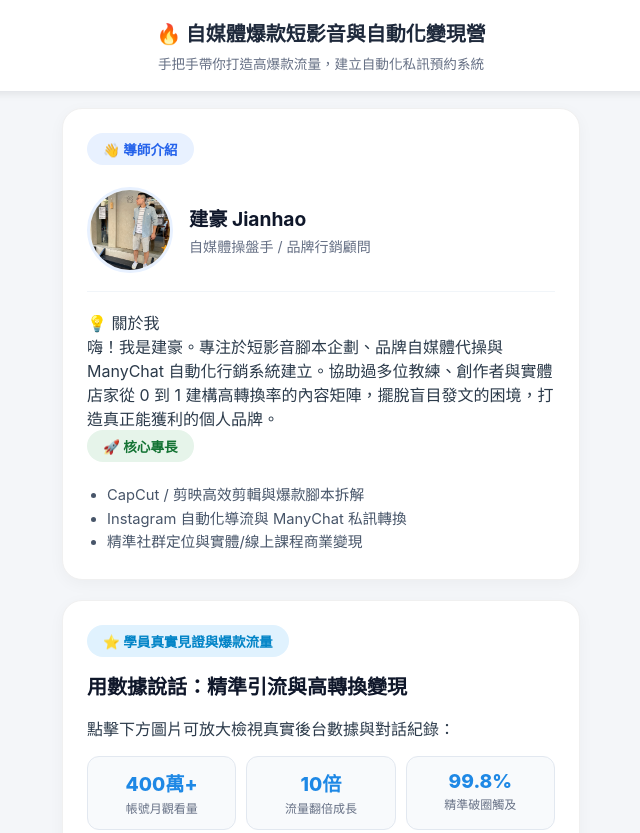
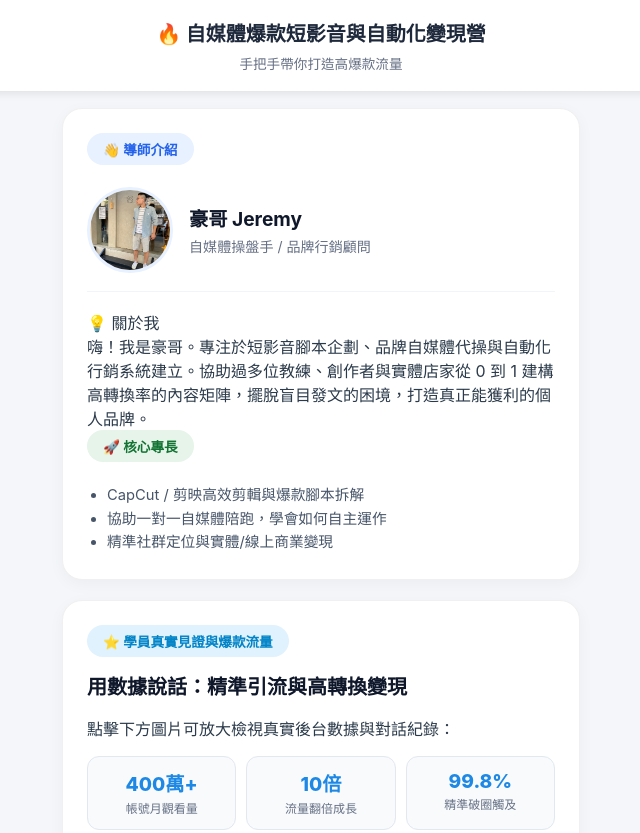
Before and after one commit to leo360603/class, a plain HTML site: page index.html in a window 1280 px wide. Shown: the top 833 px of the page, without its empty margins (319-959 px from the left). Drawn offline with Linux system fonts and the light colour scheme.

Commit message:
Add files via upload

```diff
--- a/index.html
+++ b/index.html
@@ -3,7 +3,7 @@
 <head>
     <meta charset="UTF-8">
     <meta name="viewport" content="width=device-width, initial-scale=1.0">
-    <title>自媒體短影音實戰培訓｜限時一對一招生</title>
+    <title>自媒體短影音代操｜限時一對一免費定位諮詢</title>
     <link rel="stylesheet" href="style.css">
 </head>
 <body>
@@ -12,7 +12,7 @@
     <div class="sticky-header">
         <div class="header">
             <h1>🔥 自媒體爆款短影音與自動化變現營</h1>
-            <p>手把手帶你打造高爆款流量，建立自動化私訊預約系統</p>
+            <p>手把手帶你打造高爆款流量</p>
         </div>
     </div>
 
@@ -23,9 +23,9 @@
             <span class="pill-tag pill-blue">👋 導師介紹</span>
             <div class="profile-header">
                 <!-- 大頭照放於 images 資料夾 -->
-                <img src="images/your-photo.jpg" alt="建豪 Jianhao" class="profile-img" onerror="this.onerror=null;this.src='https://via.placeholder.com/80?text=Jianhao'">
+                <img src="images/your-photo.jpg" alt="豪哥 Jeremy" class="profile-img" onerror="this.onerror=null;this.src='https://via.placeholder.com/80?text=Jianhao'">
                 <div class="profile-title">
-                    <h2>建豪 Jianhao</h2>
+                    <h2>豪哥 Jeremy</h2>
                     <p class="subtitle">自媒體操盤手 / 品牌行銷顧問</p>
                 </div>
             </div>
@@ -35,7 +35,7 @@
             <div class="section">
                 <div class="section-title">💡 關於我</div>
                 <div class="section-content">
-                    嗨！我是建豪。專注於短影音腳本企劃、品牌自媒體代操與 ManyChat 自動化行銷系統建立。協助過多位教練、創作者與實體店家從 0 到 1 建構高轉換率的內容矩陣，擺脫盲目發文的困境，打造真正能獲利的個人品牌。
+                    嗨！我是豪哥。專注於短影音腳本企劃、品牌自媒體代操與自動化行銷系統建立。協助過多位教練、創作者與實體店家從 0 到 1 建構高轉換率的內容矩陣，擺脫盲目發文的困境，打造真正能獲利的個人品牌。
                 </div>
             </div>
 
@@ -43,8 +43,8 @@
                 <span class="pill-tag pill-green">🚀 核心專長</span>
                 <ul class="skill-list">
                     <li>CapCut / 剪映高效剪輯與爆款腳本拆解</li>
-                    <li>Instagram 自動化導流與 ManyChat 私訊轉換</li>
-                    <li>精準社群定位與實體/線上課程商業變現</li>
+                    <li>協助一對一自媒體陪跑，學會如何自主運作</li>
+                    <li>精準社群定位與實體/線上商業變現</li>
                 </ul>
             </div>
         </div>
@@ -132,7 +132,7 @@
         <!-- 區塊 3：報名諮詢表單 -->
         <div class="card">
             <span class="pill-tag pill-blue">📩 立即預約諮詢</span>
-            <h2 class="day-title">留下資訊，搶先獲得一對一評估名額</h2>
+            <h2 class="day-title">留下資訊，前20名可預約30分鐘免費一對一諮詢定位</h2>
             <p class="section-content">請填寫以下資訊，成功提交後系統將由專人主動與您聯繫。</p>
 
             <form id="customForm">
@@ -174,7 +174,7 @@
 
         // 表單提交處理邏輯
         document.getElementById('customForm').addEventListener('submit', function(e) {
-            e.preventDefault(); // 防止頁面重新整理
+            e.preventDefault(); // 防止頁面預設送出行為
 
             const submitBtn = document.getElementById('submitBtn');
             const GAS_URL = 'https://script.google.com/macros/s/AKfycbzVTYA9boJREI1LxME8iLOGzSm-DMlhbYrDTROxs8--ELdkIPsg7-rN7ALplUg7-kG9pw/exec';
@@ -197,13 +197,11 @@
             })
             .then(() => {
                 alert('預約資訊已成功送出！我們會盡快與您聯繫。');
-                document.getElementById('customForm').reset();
+                window.location.reload(); // 方案 A：按下確定後重新整理頁面並回到最頂端
             })
             .catch(err => {
                 console.error(err);
                 alert('送出失敗，請稍後再試！');
-            })
-            .finally(() => {
                 submitBtn.disabled = false;
                 submitBtn.innerText = '🚀 立即送出申請';
             });
```
